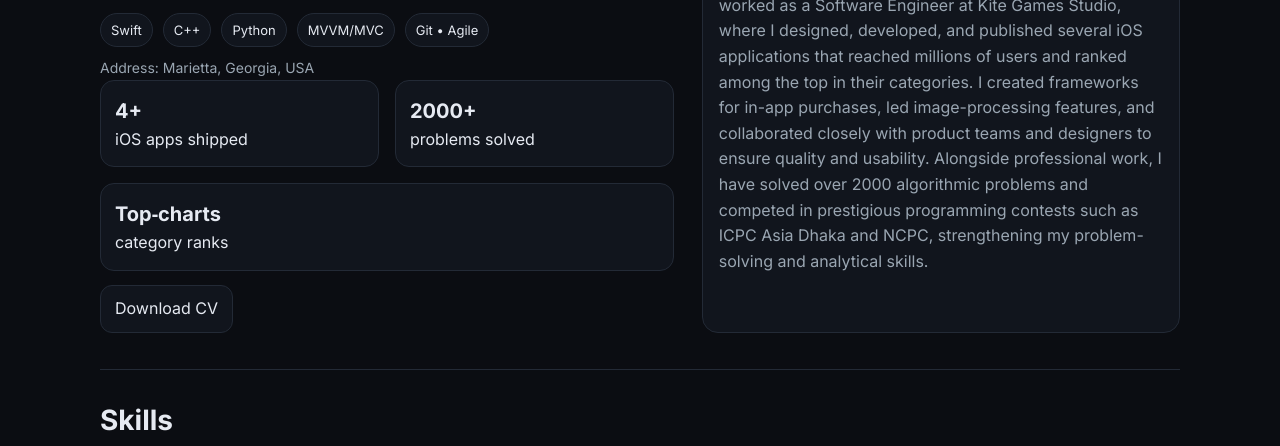
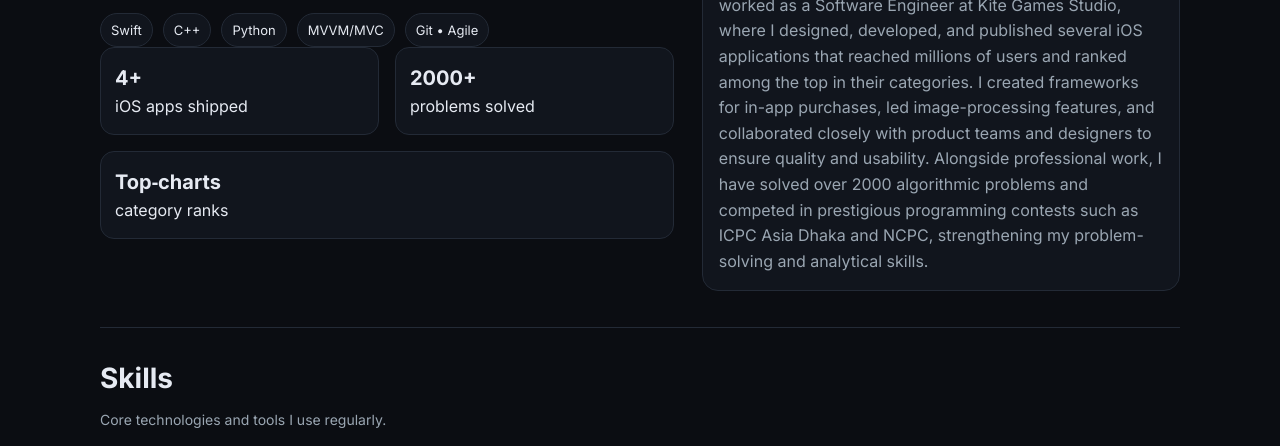
Before and after one commit to Dream-kid/MY-CV, a plain HTML site: page index.html in a window 1280 px wide. Shown: the part 336-782 px from the top of the page. Drawn offline with Linux system fonts and the light colour scheme.

Commit message:
Update index.html

```diff
--- a/index.html
+++ b/index.html
@@ -114,17 +114,11 @@
           <span class="badge">MVVM/MVC</span>
           <span class="badge">Git • Agile</span>
         </div>
-        <p class="sub" style="margin-top:10px;">
-          Address: Marietta, Georgia, USA
-        </p>
         <div class="kpis" aria-label="Highlights">
           <div class="kpi"><b>4+</b> iOS apps shipped</div>
           <div class="kpi"><b>2000+</b> problems solved</div>
           <div class="kpi"><b>Top‑charts</b> category ranks</div>
         </div>
-        <p style="margin-top:14px;">
-          <a class="btn" href="assets/Soarov_Chakra_Borty_CV.pdf" download>Download CV</a>
-        </p>
       </div>
       <div class="card">
         <h3>About me</h3>
@@ -324,6 +318,7 @@
     "jobTitle": "Software Engineer & iOS Developer",
     "email": "mailto:soarovchakraborty@gmail.com",
     "telephone": "+1-678-229-1806",
+    "address": "Marietta, Georgia, USA",
     "url": "https://dream-kid.github.io/",
     "sameAs": [
       "https://github.com/Dream-kid",
```
